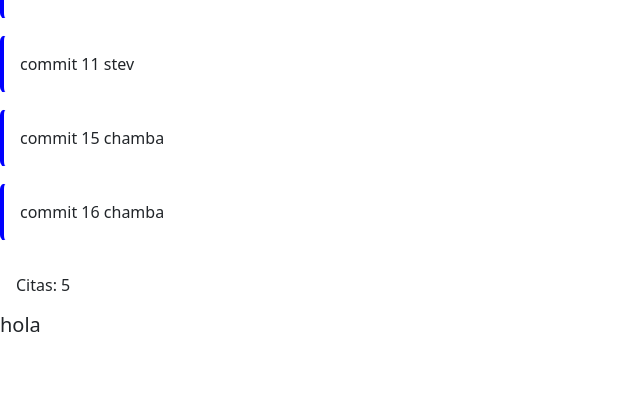
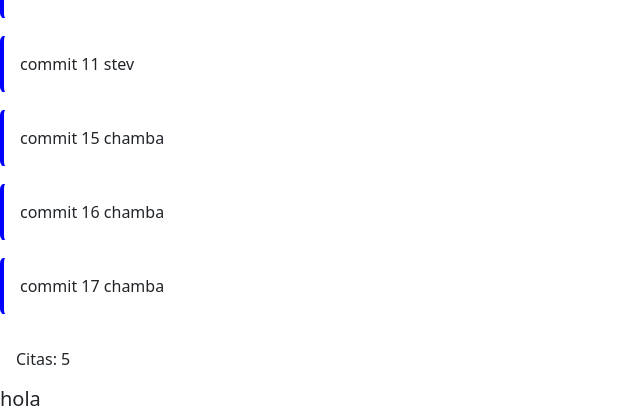
Before and after one commit to Carnesito/interfacesG5, a Django app: page /dashboard/ in a window 1280 px wide. Shown: the part 1575-1994 px from the top of the page, without its empty margins (0-640 px from the left). Before the commit the page ends 1907 px from the top, so only its background shows below. Run offline with Django 5.2, Linux system fonts and the light colour scheme.

Commit message:
Cambio chamba

```diff
--- a/inicio/templates/dashboard.html
+++ b/inicio/templates/dashboard.html
@@ -49,6 +49,8 @@
                                                <div class="alert">commit 11 stev </div>
                                                <div class="alert">commit 15 chamba </div>
                                                <div class="alert">commit 16 chamba </div>
+                                               <div class="alert">commit 17 chamba </div>
+
 
 
 
```
